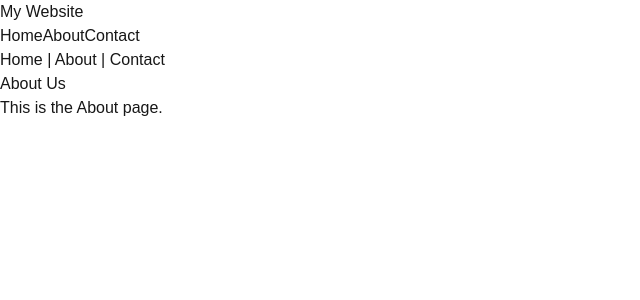
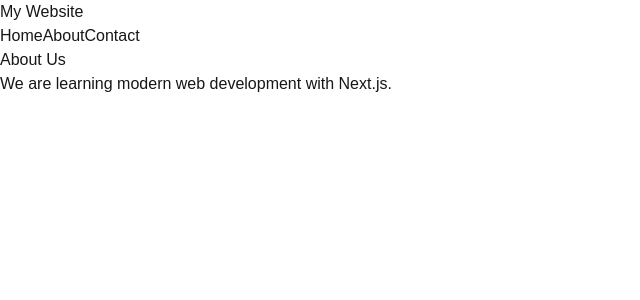
Before and after one commit to NIZAMADDEEN/vibe-coding-training, a Next.js app in the folder week-03-nextjs/: page /about in a window 1280 px wide. Shown: the top 300 px of the page, without its empty margins (0-640 px from the left). Built offline with nearby package versions, Linux system fonts and the light colour scheme.

Commit message:
updated the three pages

```diff
--- a/week-03-nextjs/src/app/about/page.tsx
+++ b/week-03-nextjs/src/app/about/page.tsx
@@ -1,16 +1,8 @@
-import Link from "next/link";
-
 export default function About() {
   return (
     <main>
-      <nav>
-        <Link href="/">Home</Link>{" | "}
-        <Link href="/about">About</Link>{" | "}
-        <Link href="/contact">Contact</Link>
-      </nav>
-
       <h1>About Us</h1>
-      <p>This is the About page.</p>
+      <p>We are learning modern web development with Next.js.</p>
     </main>
   );
 }
--- a/week-03-nextjs/src/app/contact/page.tsx
+++ b/week-03-nextjs/src/app/contact/page.tsx
@@ -1,14 +1,6 @@
-import Link from "next/link";
-
 export default function Contact() {
   return (
     <main>
-      <nav>
-        <Link href="/">Home</Link>{" | "}
-        <Link href="/about">About</Link>{" | "}
-        <Link href="/contact">Contact</Link>
-      </nav>
-
       <h1>Contact Us</h1>
       <p>Email: example@email.com</p>
     </main>
--- a/week-03-nextjs/src/app/page.tsx
+++ b/week-03-nextjs/src/app/page.tsx
@@ -1,16 +1,8 @@
-import Link from "next/link";
-
 export default function Home() {
   return (
     <main>
-      <nav>
-        <Link href="/">Home</Link>{" | "}
-        <Link href="/about">About</Link>{" | "}
-        <Link href="/contact">Contact</Link>
-      </nav>
-
-      <h1>Welcome to Next.js!</h1>
-      <p>This is my homepage.</p>
+      <h1>Welcome to My Website</h1>
+      <p>This is my first Next.js application.</p>
     </main>
   );
 }
```
